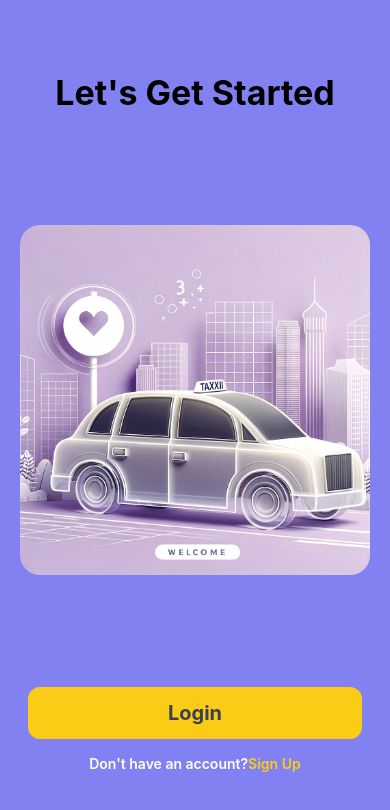
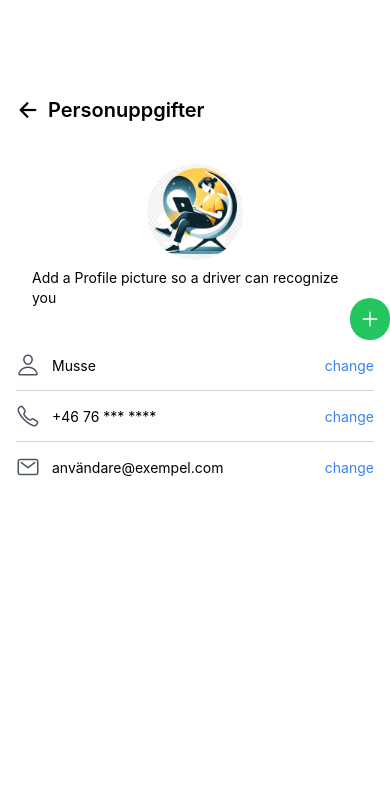
Before and after one commit to muza97/LoginPageSignIn, a React Native app: screen /PersonalDetails in a window 390 px wide. Shown: the top 810 px of the page. Built offline with nearby package versions, Linux system fonts and the light colour scheme; what react-native-geocoding would draw is missing.

Commit message:
Personal detail

```diff
--- a/navigation/appNavigation.js
+++ b/navigation/appNavigation.js
@@ -14,6 +14,7 @@ import TripsScreen from '../screens/TripsScreen';
 import ContactScreen from '../screens/ContactScreen';
 import { themeColors } from '../theme'; // Ensure this is the correct path
 import CustomDrawerContent from '../components/CustomDrawerContent'; // Ensure this is the correct path
+import PersonalDetailsScreen from '../screens/PersonalDetailsScreen';
 
 const Stack = createNativeStackNavigator();
 const Drawer = createDrawerNavigator();
@@ -48,6 +49,7 @@ export default function AppNavigator() {
         <Stack.Screen name="Login" options={{ headerShown: false }} component={LoginScreen} />
         <Stack.Screen name="SignUp" options={{ headerShown: false }} component={SignUpScreen} />
         <Stack.Screen name="Main" options={{ headerShown: false }} component={DrawerNavigator} />
+        <Stack.Screen name="PersonalDetails" options={{ headerShown: false }} component={PersonalDetailsScreen} />
       </Stack.Navigator>
     </NavigationContainer>
   );
--- /dev/null
+++ b/screens/PersonalDetailsScreen.js
@@ -0,0 +1,58 @@
+import React from 'react';
+import { View, Text, TouchableOpacity, Image, StyleSheet } from 'react-native';
+import { Ionicons } from '@expo/vector-icons';
+import { useNavigation } from '@react-navigation/native';
+
+
+export default function PersonalDetailsScreen() {
+  const navigation = useNavigation();
+  return (
+    <View className="flex-1 bg-white py-20">
+      <View className="flex-row items-center p-4">
+        <TouchableOpacity onPress={() => navigation.goBack()} className="mr-2">
+          <Ionicons name="arrow-back" size={24} className="text-black" />
+        </TouchableOpacity>
+        <Text className="text-xl font-semibold flex-1">Personuppgifter</Text>
+      </View>
+      <View className="items-center p-6">
+        <Image
+          source={require('../assets/image/on-comp-moon.png')}
+          className="w-24 h-24 rounded-full"
+        />
+        <TouchableOpacity className="absolute bottom-0 right-0 bg-green-500 rounded-full p-2">
+          <Ionicons name="add" size={24} color="white" />
+        </TouchableOpacity>
+        <Text className="text-sm p-2">Add a Profile picture so a driver can recognize you
+</Text>
+      </View>
+
+      <View className="px-4">
+        <View className="flex-row items-center py-3 border-b border-gray-300">
+          <Ionicons name="person-outline" size={24} className="text-gray-600" />
+          <Text className="flex-1 ml-3">Musse</Text>
+          <TouchableOpacity>
+            <Text className="text-blue-500">change</Text>
+          </TouchableOpacity>
+        </View>
+
+        <View className="flex-row items-center py-3 border-b border-gray-300">
+          <Ionicons name="call-outline" size={24} className="text-gray-600" />
+          <Text className="flex-1 ml-3">+46 76 *** ****</Text>
+          <TouchableOpacity>
+            <Text className="text-blue-500">change</Text>
+          </TouchableOpacity>
+        </View>
+
+
+        <View className="flex-row items-center py-3">
+          <Ionicons name="mail-outline" size={24} className="text-gray-600" />
+          <Text className="flex-1 ml-3">användare@exempel.com</Text>
+          <TouchableOpacity>
+            <Text className="text-blue-500">change</Text>
+          </TouchableOpacity>
+        </View>
+      </View>
+
+    </View>
+  );
+}
--- a/screens/ProfileScreen.js
+++ b/screens/ProfileScreen.js
@@ -1,10 +1,55 @@
-import { View, Text } from 'react-native'
-import React from 'react'
+import React from 'react';
+import { View, Text, Image, TouchableOpacity } from 'react-native';
+import { Ionicons } from '@expo/vector-icons';
+import { useNavigation } from '@react-navigation/native';
 
 export default function ProfileScreen() {
+    const navigation = useNavigation();
   return (
-    <View>
-      <Text>ProfileScreen</Text>
+    <View className="bg-white flex-1 pt-6">
+      <View className="items-center pt-12 pb-8">
+        <Image
+          source={require('../assets/image/on-comp-moon.png')}
+          className="w-24 h-24 rounded-full"
+        />
+        <Text className="text-xl font-semibold mt-4">Musse</Text>
+      </View>
+      <View className="px-6">
+      <TouchableOpacity
+          className="flex-row items-center py-3 border-b border-gray-300"
+          onPress={() => navigation.navigate('PersonalDetails')}
+        >
+          <Ionicons name="person-outline" size={24} className="text-gray-600" />
+          <Text className="flex-1 ml-3 text-lg">Personal data</Text>
+          <Ionicons name="chevron-forward" size={24} className="text-gray-600" />
+        </TouchableOpacity>
+        <TouchableOpacity className="flex-row items-center py-3 border-b border-gray-300">
+          <Ionicons name="lock-closed-outline" size={24} className="text-gray-600" />
+          <Text className="flex-1 ml-3 text-lg">Loggin and security</Text>
+          <Ionicons name="chevron-forward" size={24} className="text-gray-600" />
+        </TouchableOpacity>
+        <TouchableOpacity className="flex-row items-center py-3 border-b border-gray-300">
+          <Ionicons name="lock-closed-outline" size={24} className="text-gray-600" />
+          <Text className="flex-1 ml-3 text-lg">Home adress</Text>
+          <Ionicons name="chevron-forward" size={24} className="text-gray-600" />
+        </TouchableOpacity>
+        <TouchableOpacity className="flex-row items-center py-3 border-b border-gray-300">
+          <Ionicons name="lock-closed-outline" size={24} className="text-gray-600" />
+          <Text className="flex-1 ml-3 text-lg">Work adress</Text>
+          <Ionicons name="chevron-forward" size={24} className="text-gray-600" />
+        </TouchableOpacity>
+        <TouchableOpacity className="flex-row items-center py-3 border-b border-gray-300">
+          <Ionicons name="lock-closed-outline" size={24} className="text-gray-600" />
+          <Text className="flex-1 ml-3 text-lg">insert</Text>
+          <Ionicons name="chevron-forward" size={24} className="text-gray-600" />
+        </TouchableOpacity>
+        <TouchableOpacity className="flex-row items-center py-3 border-b border-gray-300">
+          <Ionicons name="lock-closed-outline" size={24} className="text-gray-600" />
+          <Text className="flex-1 ml-3 text-lg">inset</Text>
+          <Ionicons name="chevron-forward" size={24} className="text-gray-600" />
+        </TouchableOpacity>
+        {/* Repetera strukturen ovan */}
+      </View>
     </View>
-  )
+  );
 }
```
